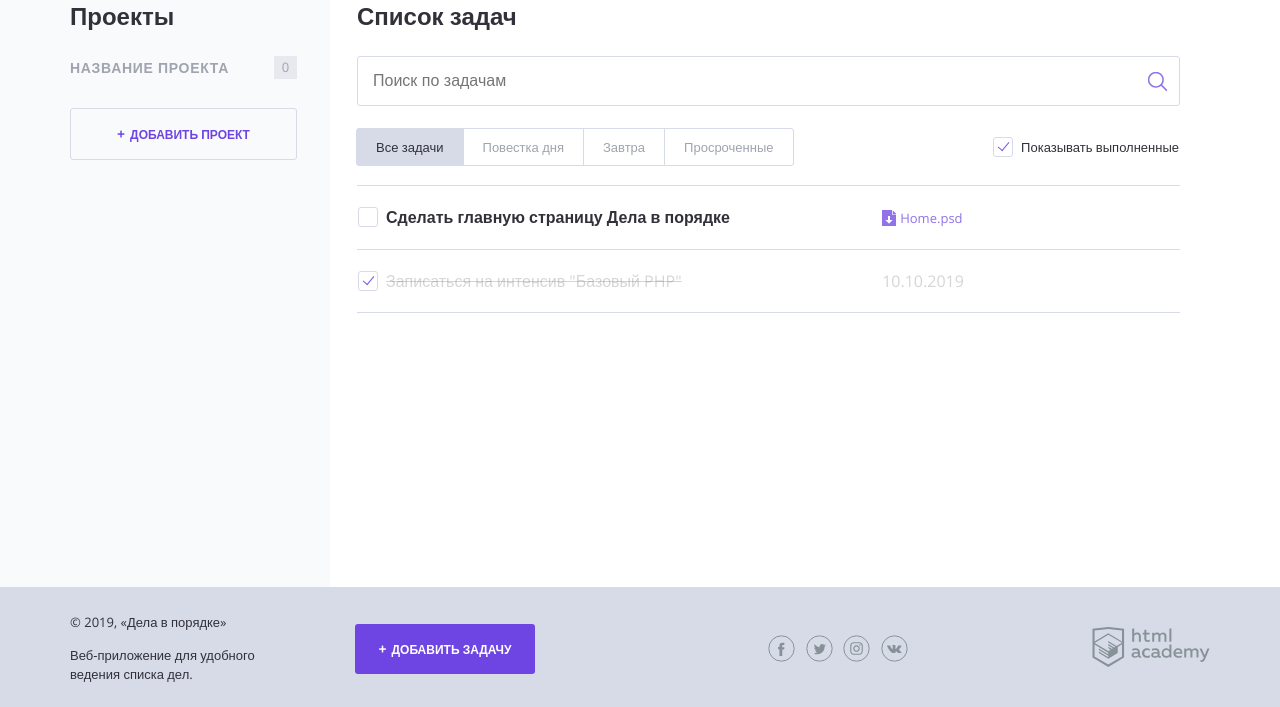
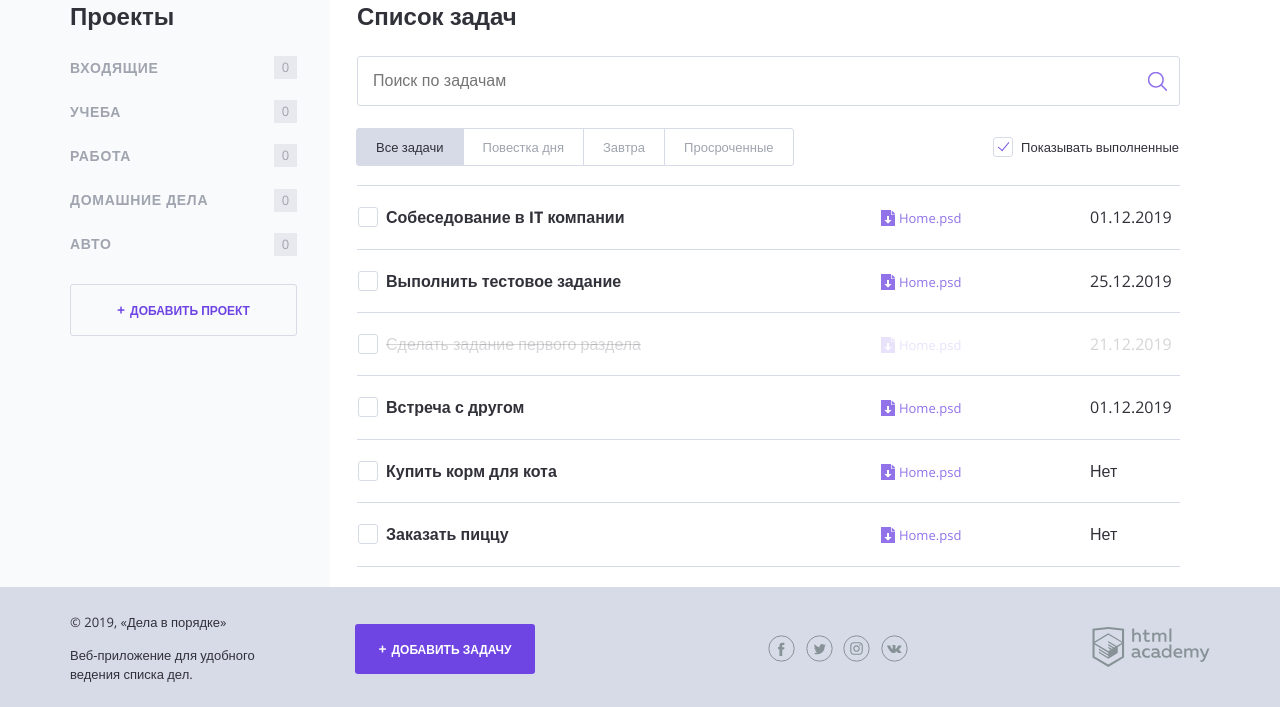
Before and after one commit to ekaleks/16605-doingsdone, a PHP site: page / in a window 1280 px wide. Shown: the part 93-800 px from the top of the page. Run offline with PHP 8.4, Linux system fonts and the light colour scheme.

Commit message:
Итерация по массивам

```diff
--- a/index.php
+++ b/index.php
@@ -1,6 +1,45 @@
 <?php
 // показывать или нет выполненные задачи
 $show_complete_tasks = rand(0, 1);
+$projects = ['Входящие', 'Учеба', 'Работа', 'Домашние дела', 'Авто'];
+$tasks = [
+    [
+        'name' => 'Собеседование в IT компании',
+        'date' => '01.12.2019',
+        'category' => 'Работа',
+        'done' => false
+    ],
+    [
+        'name' => 'Выполнить тестовое задание',
+        'date' => '25.12.2019',
+        'category' => 'Работа',
+        'done' => false
+    ],
+    [
+        'name' => 'Сделать задание первого раздела',
+        'date' => '21.12.2019',
+        'category' => 'Учёба',
+        'done' => true
+    ],
+    [
+        'name' => 'Встреча с другом',
+        'date' => '01.12.2019',
+        'category' => 'Входящие',
+        'done' => false
+    ],
+    [
+        'name' => 'Купить корм для кота',
+        'date' => 'Нет',
+        'category' => 'Домашние дела',
+        'done' => false
+    ],
+    [
+        'name' => 'Заказать пиццу',
+        'date' => 'Нет',
+        'category' => 'Домашние дела',
+        'done' => false
+    ]
+];
 ?>
 <!DOCTYPE html>
 <html lang="ru">
@@ -46,10 +85,12 @@ $show_complete_tasks = rand(0, 1);
 
                 <nav class="main-navigation">
                     <ul class="main-navigation__list">
+                    <?php foreach ($projects as $key => $val): ?>
                         <li class="main-navigation__list-item">
-                            <a class="main-navigation__list-item-link" href="#">Название проекта</a>
+                            <a class="main-navigation__list-item-link" href="#"><?=$val; ?></a>
                             <span class="main-navigation__list-item-count">0</span>
                         </li>
+                    <?php endforeach; ?>
                     </ul>
                 </nav>
 
@@ -82,11 +123,13 @@ $show_complete_tasks = rand(0, 1);
                 </div>
 
                 <table class="tasks">
-                    <tr class="tasks__item task">
+                <?php foreach ($tasks as $key => $val): ?>
+                <tr class="tasks__item task <?php if ($val['done'] == true): ?>task--completed<?php endif; ?>
+                <?php if( $val['done'] == true && $show_complete_tasks == 0): ?>hidden<?php endif; ?>">
                         <td class="task__select">
                             <label class="checkbox task__checkbox">
                                 <input class="checkbox__input visually-hidden task__checkbox" type="checkbox" value="1">
-                                <span class="checkbox__text">Сделать главную страницу Дела в порядке</span>
+                                <span class="checkbox__text"><?=$val['name'];?></span>
                             </label>
                         </td>
 
@@ -94,23 +137,9 @@ $show_complete_tasks = rand(0, 1);
                             <a class="download-link" href="#">Home.psd</a>
                         </td>
 
-                        <td class="task__date"></td>
+                        <td class="task__date"><?=$val['date'];?></td>
                     </tr>
-                    <!--показывать следующий тег <tr/>, если переменная $show_complete_tasks равна единице-->
-                    <?php if ($show_complete_tasks == 1): ?>
-                    <tr class="tasks__item task task--completed">
-                      <td class="task__select">
-                            <label class="checkbox task__checkbox">
-                                <input class="checkbox__input visually-hidden" type="checkbox" checked>
-                                <span class="checkbox__text">Записаться на интенсив "Базовый PHP"</span>
-                            </label>
-                        </td>
-                        <td class="task__date">10.10.2019</td>
-
-                        <td class="task__controls">
-                        </td>
-                    </tr>
-                    <?php endif; ?>
+                    <?php endforeach;?>
                 </table>
             </main>
         </div>
```
